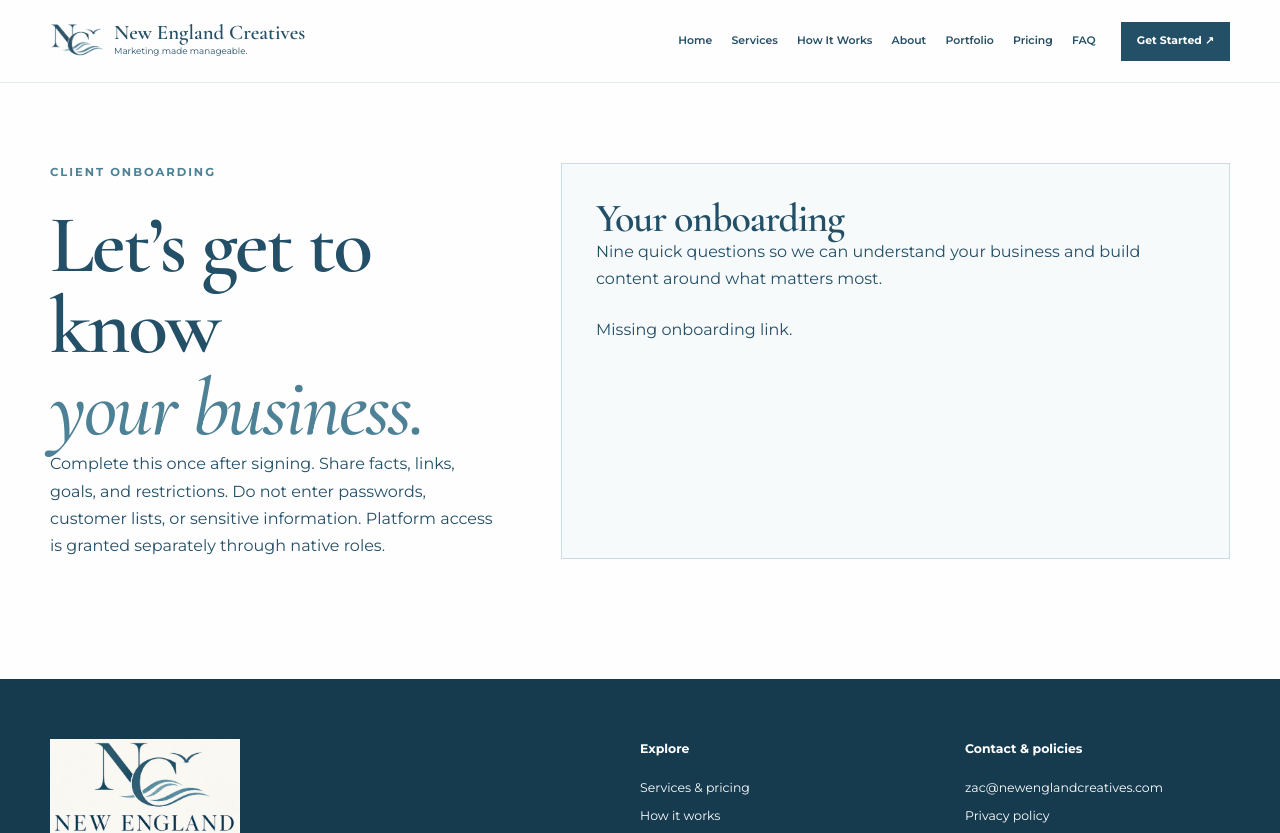
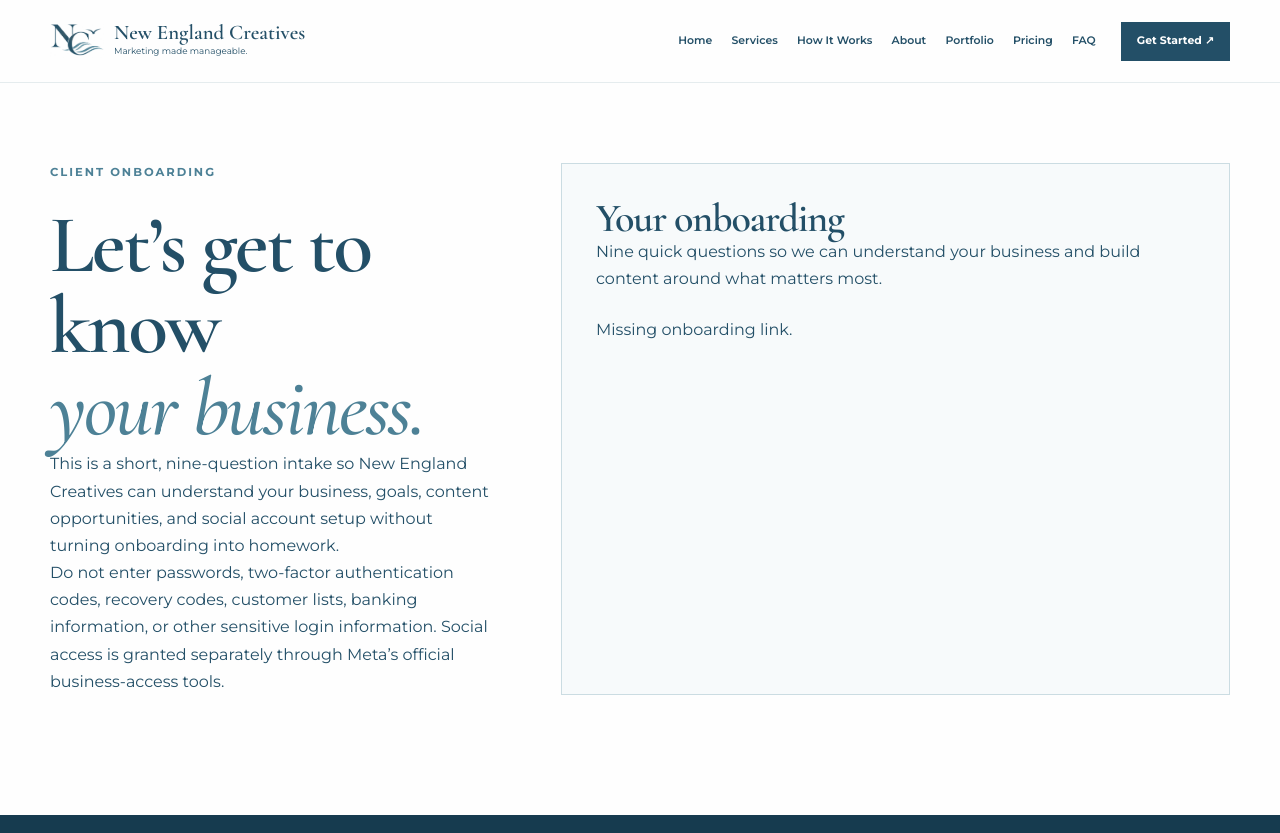
Before and after one commit to NewEnglandCreatives/New-England-Creatives, a Next.js app: page /onboarding in a window 1280 px wide. Shown: the top 833 px of the page. Built offline with nearby package versions, Linux system fonts and the light colour scheme.

Commit message:
Update onboarding intro and security copy

```diff
--- a/app/onboarding/page.tsx
+++ b/app/onboarding/page.tsx
@@ -1,5 +1,17 @@
 import type {Metadata} from "next";
 import {Suspense} from "react";
 import OnboardingForm from "./onboarding-form";
+
 export const metadata:Metadata={title:"Client onboarding",robots:{index:false,follow:false},referrer:"no-referrer"};
-export default function Onboarding(){return <div className="wrap form-shell"><div><p className="eyebrow">CLIENT ONBOARDING</p><h1>Let’s get to know<br/><em>your business.</em></h1><p>Complete this once after signing. Share facts, links, goals, and restrictions. Do not enter passwords, customer lists, or sensitive information. Platform access is granted separately through native roles.</p></div><Suspense fallback={<p>Loading…</p>}><OnboardingForm/></Suspense></div>}
+
+export default function Onboarding(){
+ return <div className="wrap form-shell">
+  <div>
+   <p className="eyebrow">CLIENT ONBOARDING</p>
+   <h1>Let’s get to know<br/><em>your business.</em></h1>
+   <p>This is a short, nine-question intake so New England Creatives can understand your business, goals, content opportunities, and social account setup without turning onboarding into homework.</p>
+   <p>Do not enter passwords, two-factor authentication codes, recovery codes, customer lists, banking information, or other sensitive login information. Social access is granted separately through Meta’s official business-access tools.</p>
+  </div>
+  <Suspense fallback={<p>Loading…</p>}><OnboardingForm/></Suspense>
+ </div>
+}
```
